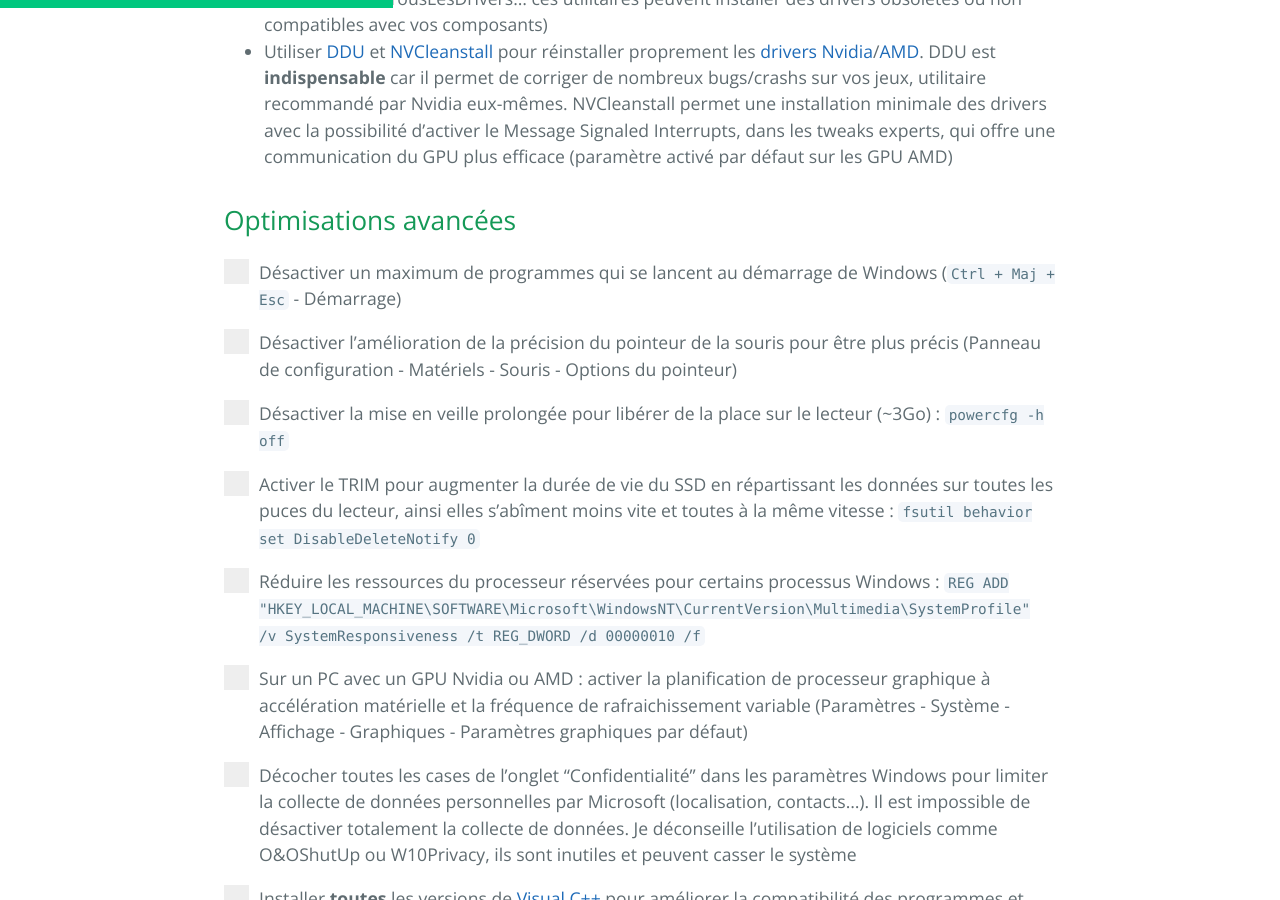
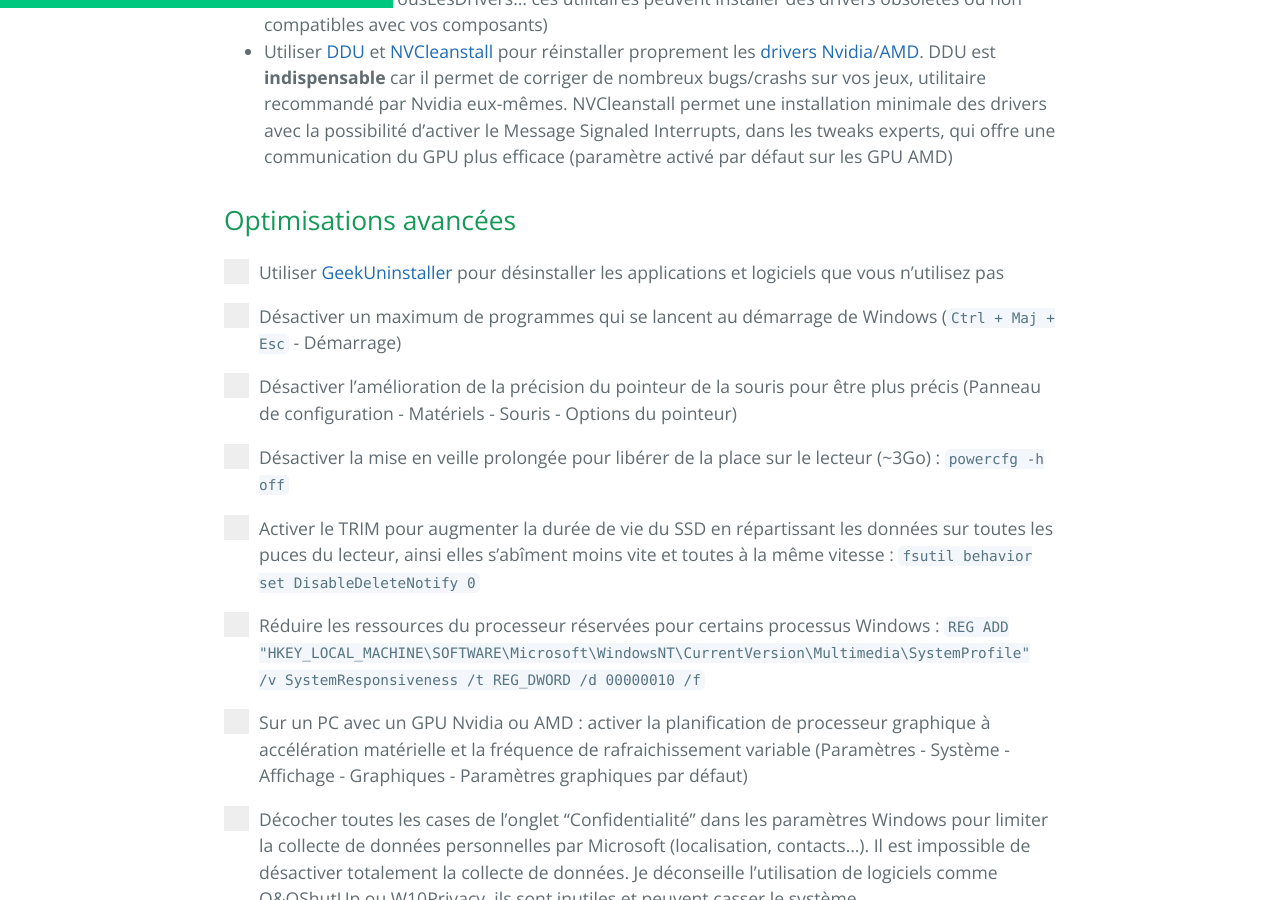
Before and after one commit to PouletEnSlip/pouletenslip.github.io, a Jekyll site: the page built from pages/opti/index.md, in a window 1280 px wide and 900 px high, scrolled down 958 px. Built offline with Jekyll 4.4.1, drawn with Linux system fonts in a browser that asks for light colours; comment, search, counter and statistics services are not loaded; our own code applies the rules of GitHub Pages for plain Markdown files; some of the changed text lies outside the part shown.

Commit message:
Update index.md

```diff
--- a/pages/opti/index.md
+++ b/pages/opti/index.md
@@ -19,6 +19,10 @@ layout: opti
 * Utiliser [DDU](https://www.guru3d.com/files-details/display-driver-uninstaller-download.html) et [NVCleanstall](https://www.techpowerup.com/download/techpowerup-nvcleanstall/) pour réinstaller proprement les [drivers Nvidia](https://www.nvidia.fr/Download/index.aspx?lang=fr)/[AMD](https://www.amd.com/en/support). DDU est **indispensable** car il permet de corriger de nombreux bugs/crashs sur vos jeux, utilitaire recommandé par Nvidia eux-mêmes. NVCleanstall permet une installation minimale des drivers avec la possibilité d'activer le Message Signaled Interrupts, dans les tweaks experts, qui offre une communication du GPU plus efficace (paramètre activé par défaut sur les GPU AMD)
 
 ## Optimisations avancées
+
+<label class="container">Utiliser [GeekUninstaller](https://geekuninstaller.com/download) pour désinstaller les applications et logiciels que vous n'utilisez pas
+<input type="checkbox">
+<span class="checkmark"></span>
 
 <label class="container">Désactiver un maximum de programmes qui se lancent au démarrage de Windows (`Ctrl + Maj + Esc` - Démarrage)
 <input type="checkbox">
```
Also changed, not shown: other parts of pages/opti/index.md (+0 -1 lines).
